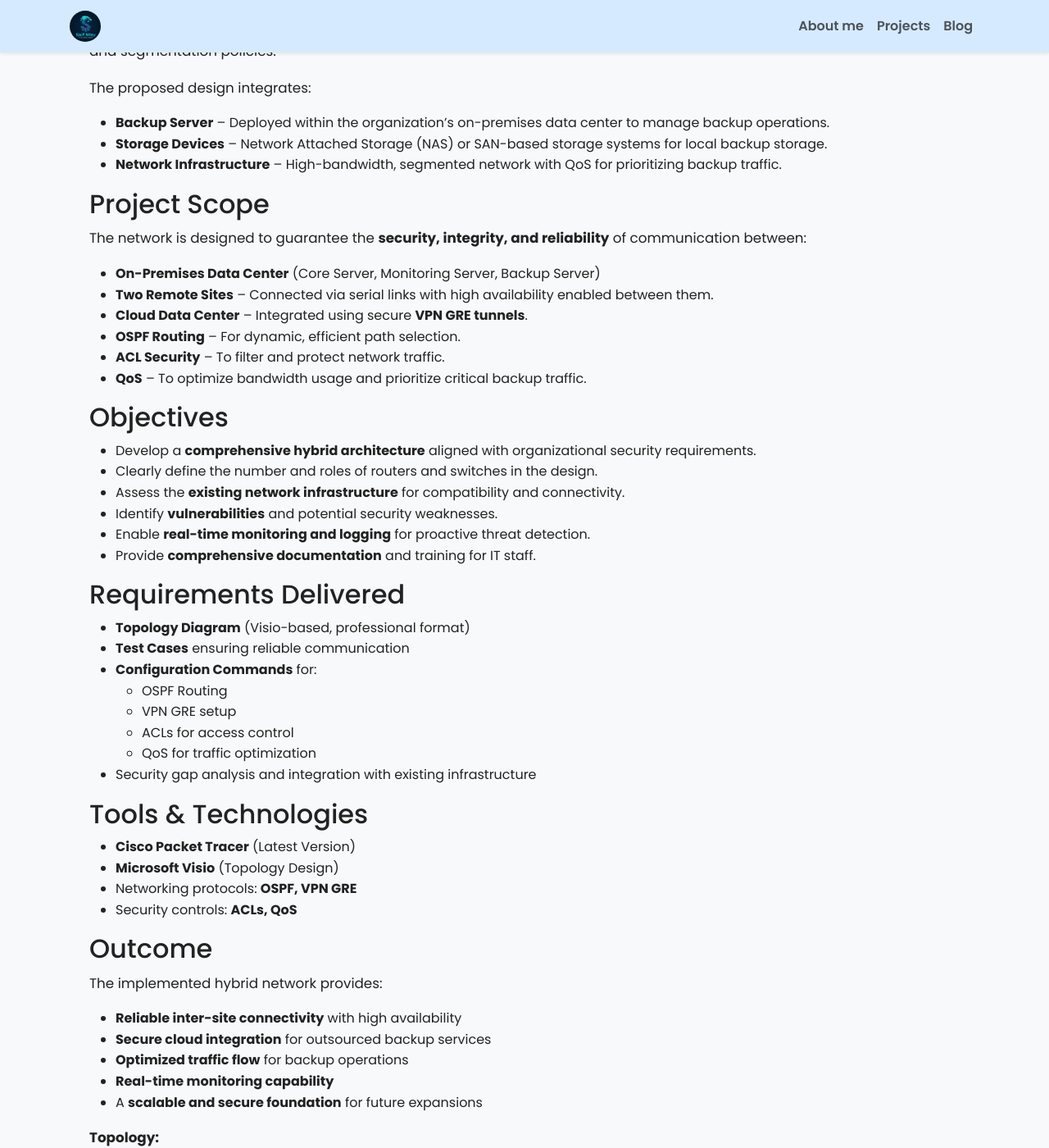
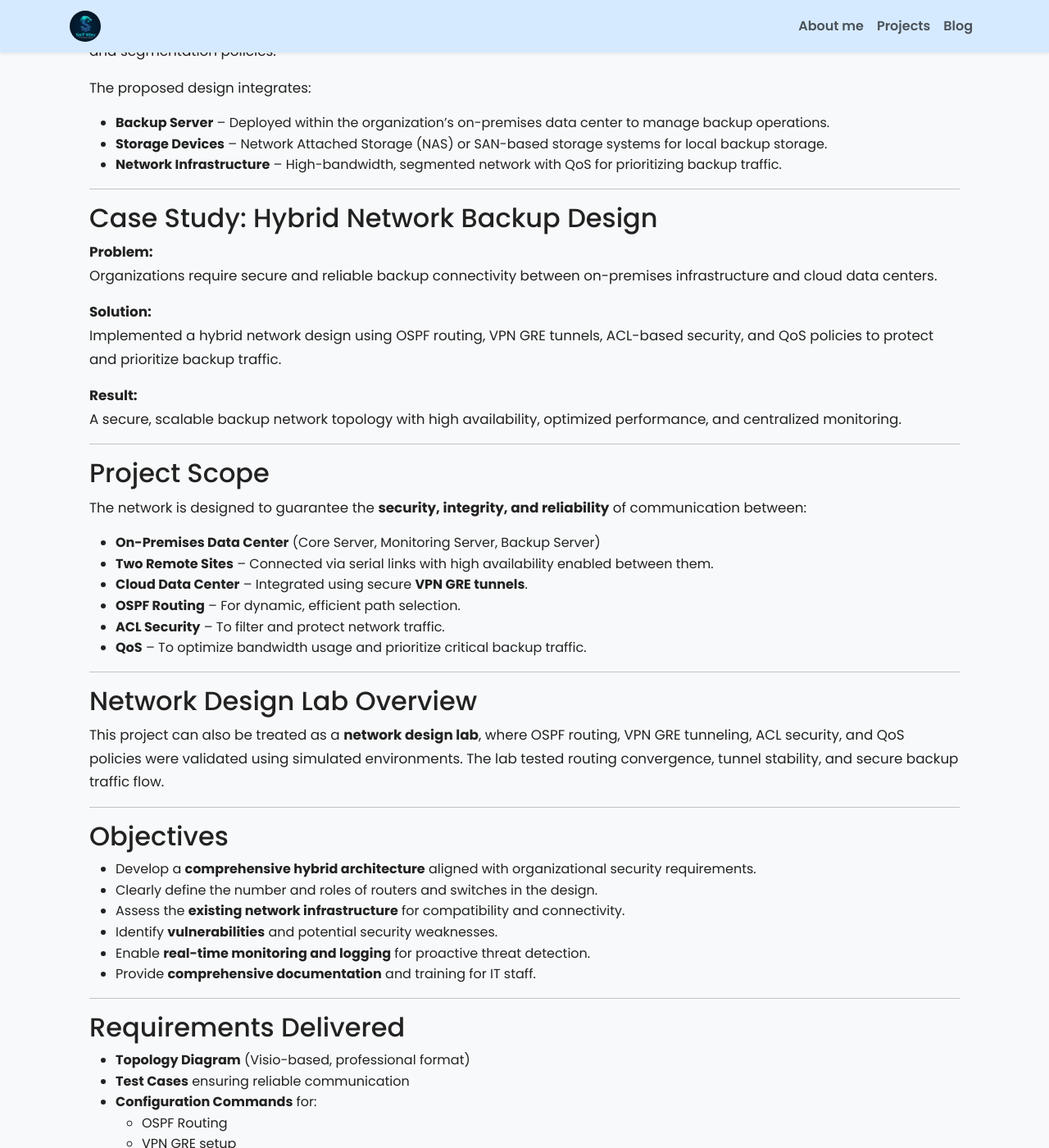
Before and after one commit to Imran5693/saifway, a Jekyll site: the page built from _projects/2024-05-10-hybrid-datacenter.md, in a window 1280 px wide and 1400 px high, scrolled down 1366 px. Shown: the whole window at 82% size. Built offline with Jekyll 4.4.1, drawn with Linux system fonts in a browser that asks for light colours; some of the changed text lies outside the part shown.

```diff
--- a/_projects/2024-05-10-hybrid-datacenter.md
+++ b/_projects/2024-05-10-hybrid-datacenter.md
@@ -24,6 +24,8 @@
   - VPN GRE OSPF implementation
   - hands-on network architecture lab
   - network engineer portfolio project
+  - network design case study
+  - network topology design lab
 
 sitemap: true
 priority: 0.9
@@ -37,6 +39,20 @@
 - **Storage Devices** – Network Attached Storage (NAS) or SAN-based storage systems for local backup storage.
 - **Network Infrastructure** – High-bandwidth, segmented network with QoS for prioritizing backup traffic.
 
+---
+
+## Case Study: Hybrid Network Backup Design
+**Problem:**
+Organizations require secure and reliable backup connectivity between on-premises infrastructure and cloud data centers.
+
+**Solution:**
+Implemented a hybrid network design using OSPF routing, VPN GRE tunnels, ACL-based security, and QoS policies to protect and prioritize backup traffic.
+
+**Result:**
+A secure, scalable backup network topology with high availability, optimized performance, and centralized monitoring.
+
+---
+
 ## Project Scope
 The network is designed to guarantee the **security, integrity, and reliability** of communication between:
 - **On-Premises Data Center** (Core Server, Monitoring Server, Backup Server)
@@ -46,6 +62,13 @@
 - **ACL Security** – To filter and protect network traffic.
 - **QoS** – To optimize bandwidth usage and prioritize critical backup traffic.
 
+---
+
+## Network Design Lab Overview
+This project can also be treated as a **network design lab**, where OSPF routing, VPN GRE tunneling, ACL security, and QoS policies were validated using simulated environments. The lab tested routing convergence, tunnel stability, and secure backup traffic flow.
+
+---
+
 ## Objectives
 - Develop a **comprehensive hybrid architecture** aligned with organizational security requirements.
 - Clearly define the number and roles of routers and switches in the design.
@@ -53,6 +76,8 @@
 - Identify **vulnerabilities** and potential security weaknesses.
 - Enable **real-time monitoring and logging** for proactive threat detection.
 - Provide **comprehensive documentation** and training for IT staff.
+
+---
 
 ## Requirements Delivered
 - **Topology Diagram** (Visio-based, professional format)
@@ -64,11 +89,15 @@
   - QoS for traffic optimization
 - Security gap analysis and integration with existing infrastructure
 
+---
+
 ## Tools & Technologies
 - **Cisco Packet Tracer** (Latest Version)
 - **Microsoft Visio** (Topology Design)
 - Networking protocols: **OSPF, VPN GRE**
 - Security controls: **ACLs, QoS**
+
+---
 
 ## Outcome
 The implemented hybrid network provides:
@@ -87,6 +116,20 @@
   style="position:absolute;top:0;left:0;width:100%;height:100%;" frameborder="0" allowfullscreen></iframe>
 </div>
 
+---
+
+## Semantic Keyword Reinforcement
+This project demonstrates practical **network designing principles** including:
+- topology planning
+- protocol selection
+- redundancy
+- security zoning
+- traffic optimization
+
+It serves as a reference for **network design case studies**, **network topology labs**, and **portfolio projects** for aspiring network engineers.
+
+---
+
 ## Related Articles
 - [Designing a Hybrid Data Center Network – Blog](/2024/05/20/hybrid-data-center.html)
 - [Campus Area Network Design Project](/projects/2024-12-10-campus-area-network/)
```
